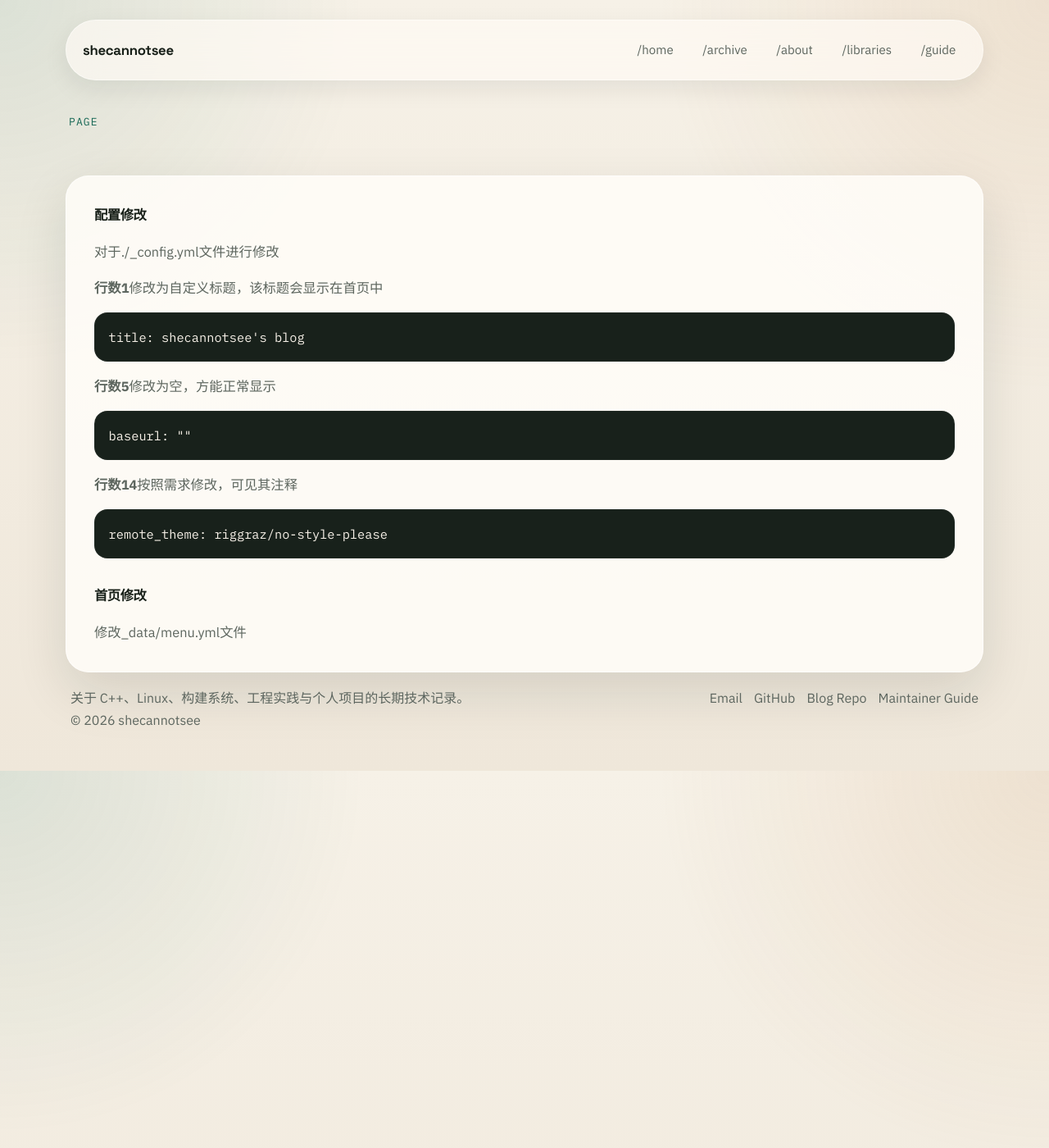
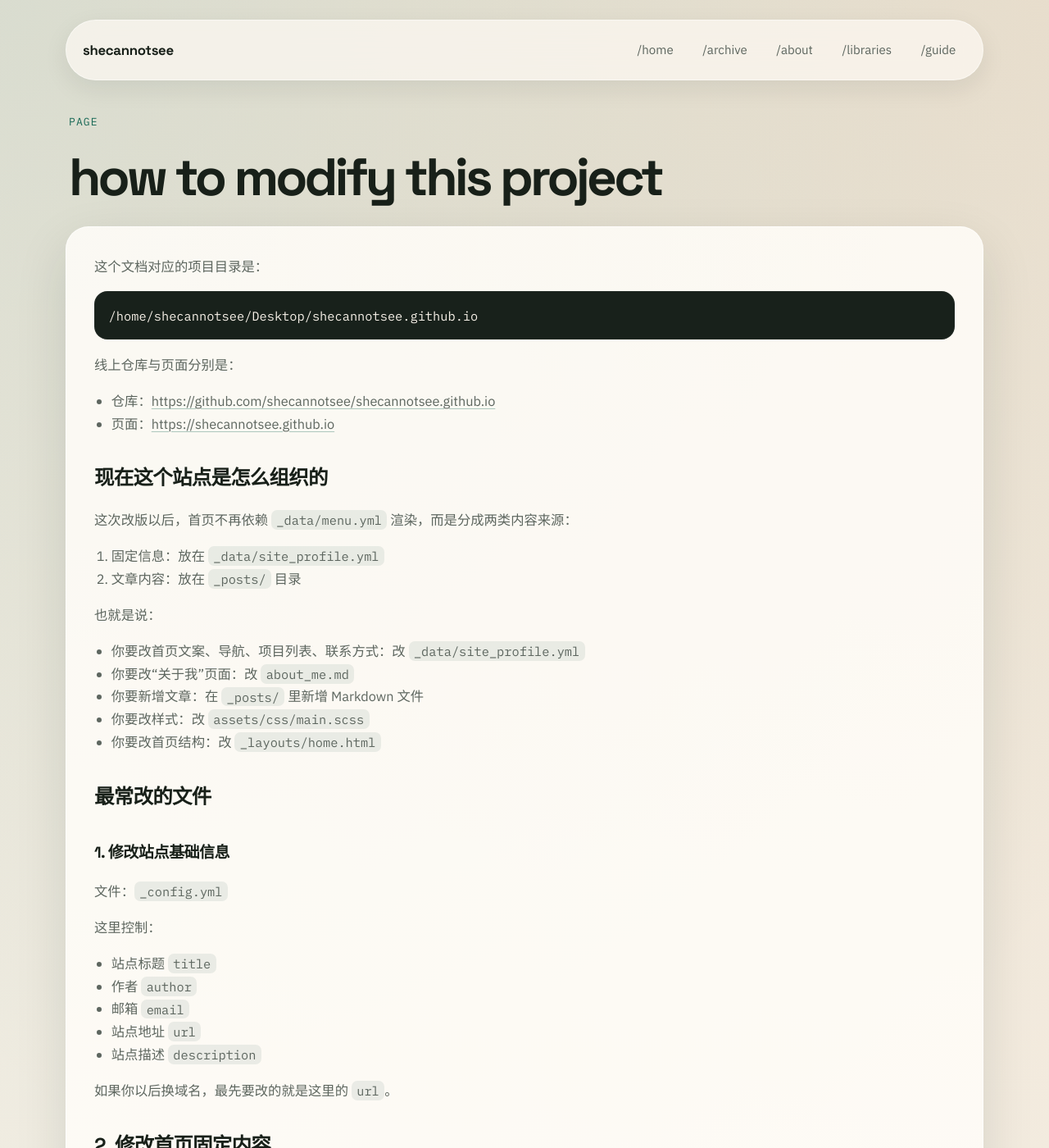
Before and after one commit to shecannotsee/shecannotsee.github.io, a Jekyll site: the page built from how_to_modify_this_project.md, in a window 1280 px wide and 1400 px high. Shown: the whole window at 82% size. Built offline with Jekyll 4.4.1, drawn with Linux system fonts in a browser that asks for light colours; our own code applies the rules of GitHub Pages for plain Markdown files; some of the changed text lies outside the part shown.

Commit message:
docs(guide): 更新站点维护说明
- 将维护文档改为独立页面并补充仓库与线上地址
- 说明首页数据、布局、样式与文章的修改入口
- 补充本地预览与发布流程以降低后续维护成本

````diff
--- a/how_to_modify_this_project.md
+++ b/how_to_modify_this_project.md
@@ -1,27 +1,230 @@
-#### 配置修改
+---
+layout: page
+title: how to modify this project
+---
 
-对于./_config.yml文件进行修改
+这个文档对应的项目目录是：
 
-**行数1**修改为自定义标题，该标题会显示在首页中
+```text
+/home/shecannotsee/Desktop/shecannotsee.github.io
+```
+
+线上仓库与页面分别是：
+
+- 仓库：<https://github.com/shecannotsee/shecannotsee.github.io>
+- 页面：<https://shecannotsee.github.io>
+
+## 现在这个站点是怎么组织的
+
+这次改版以后，首页不再依赖 `_data/menu.yml` 渲染，而是分成两类内容来源：
+
+1. 固定信息：放在 `_data/site_profile.yml`
+2. 文章内容：放在 `_posts/` 目录
+
+也就是说：
+
+- 你要改首页文案、导航、项目列表、联系方式：改 `_data/site_profile.yml`
+- 你要改“关于我”页面：改 `about_me.md`
+- 你要新增文章：在 `_posts/` 里新增 Markdown 文件
+- 你要改样式：改 `assets/css/main.scss`
+- 你要改首页结构：改 `_layouts/home.html`
+
+## 最常改的文件
+
+### 1. 修改站点基础信息
+
+文件：`_config.yml`
+
+这里控制：
+
+- 站点标题 `title`
+- 作者 `author`
+- 邮箱 `email`
+- 站点地址 `url`
+- 站点描述 `description`
+
+如果你以后换域名，最先要改的就是这里的 `url`。
+
+## 2. 修改首页固定内容
+
+文件：`_data/site_profile.yml`
+
+这个文件控制：
+
+- 顶部导航：`navigation`
+- 首页首屏：`hero`
+- 当前关注点：`status`
+- 个人简介卡片：`highlights`
+- 项目列表：`projects`
+- 联系方式和维护入口：`contacts`
+
+例如，你想增加一个导航项：
 
 ```yaml
-title: shecannotsee's blog
+navigation:
+  - title: /home
+    url: /
+  - title: /archive
+    url: /archive.html
+  - title: /new-page
+    url: /new_page.html
 ```
 
-**行数5**修改为空，方能正常显示
+例如，你想新增一个项目：
 
 ```yaml
-baseurl: ""
+projects:
+  title: Selected Projects
+  items:
+    - name: sheBase64
+      status: stable experiment
+      description: 用来试验项目结构、构建方式和测试组织的基础项目。
+      url: https://github.com/shecannotsee/sheBase64
+    - name: newProject
+      status: in progress
+      description: 这里写这个项目的简介。
+      url: https://github.com/shecannotsee/newProject
 ```
 
-**行数14**按照需求修改，可见其注释
+## 3. 修改“关于我”页面
 
-```yaml
-remote_theme: riggraz/no-style-please
+文件：`about_me.md`
+
+这是独立页面，使用 `page` 布局。你直接改正文内容即可。
+
+如果你想增加更多独立页面，也可以照着它新建一个 Markdown 文件：
+
+```md
+---
+layout: page
+title: my new page
+---
+
+这里写正文
 ```
 
+然后再去 `_data/site_profile.yml` 里的 `navigation` 加一个入口。
 
+## 4. 新增文章并让首页自动显示
 
-#### 首页修改
+文件目录：`_posts/`
 
-修改_data/menu.yml文件
+文章文件名必须符合 Jekyll 规则：
+
+```text
+YYYY-MM-DD-title.md
+```
+
+例如：
+
+```text
+2026-03-30-my_new_post.md
+```
+
+文章头部至少这样写：
+
+```md
+---
+layout: post
+categories: blog
+title: 我的新文章
+---
+```
+
+说明：
+
+- `layout: post` 表示这是文章页
+- `categories: blog` 会让它进入首页的 Blog 区域
+- 如果你写的是库相关内容，可以用 `categories: lib`
+- 新文章会自动出现在首页的 `Latest Posts` 区域
+
+如果一篇文章既想出现在总列表，也想打分类，可以这样写：
+
+```md
+---
+layout: post
+title: 某篇文章
+categories:
+  - blog
+  - cpp
+---
+```
+
+## 5. 修改首页和全站样式
+
+文件：`assets/css/main.scss`
+
+这里已经集中定义了：
+
+- 颜色变量
+- 首页卡片布局
+- 导航样式
+- 文章页样式
+- 代码块样式
+- 手机端适配
+
+如果你只想改颜色，优先修改文件开头的 `:root` 变量。
+
+## 6. 修改首页结构
+
+文件：`_layouts/home.html`
+
+这个文件控制首页模块顺序，比如：
+
+- 首屏 Hero
+- About
+- Projects
+- Latest Posts
+- 分类文章区
+- 联系方式
+
+如果你要新增一个新的首页模块，通常做法是：
+
+1. 先在 `_data/site_profile.yml` 增加对应数据
+2. 再在 `_layouts/home.html` 增加对应的 HTML/Liquid 模板
+
+## 7. 本地预览
+
+在项目目录 `/home/shecannotsee/Desktop/shecannotsee.github.io` 下执行：
+
+```bash
+bundle exec jekyll serve
+```
+
+然后打开：
+
+```text
+http://127.0.0.1:4000
+```
+
+如果只是检查能否构建，也可以执行：
+
+```bash
+bundle exec jekyll build
+```
+
+## 8. 发布方式
+
+这是 GitHub Pages 仓库，通常只要把修改推到默认分支，GitHub 就会自动重新构建页面。
+
+一个常见流程是：
+
+```bash
+git status
+git add .
+git commit -m "feat: refresh homepage design"
+git push
+```
+
+## 9. 这次改版里最关键的文件
+
+如果你以后要继续维护，优先记住这几个：
+
+- `_data/site_profile.yml`
+- `_layouts/home.html`
+- `assets/css/main.scss`
+- `about_me.md`
+- `_posts/`
+- `_config.yml`
+
+只改文案时，优先不要碰布局文件；只改内容时，大多数情况下只需要改数据文件和文章文件。
````
